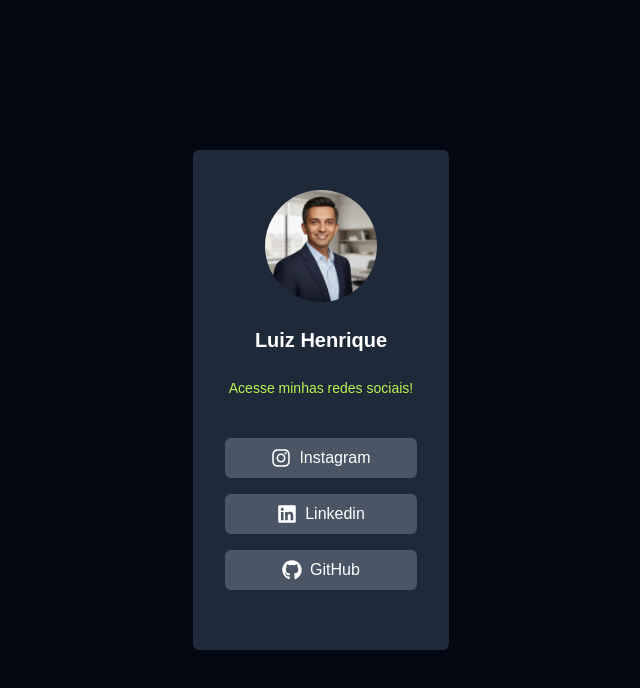
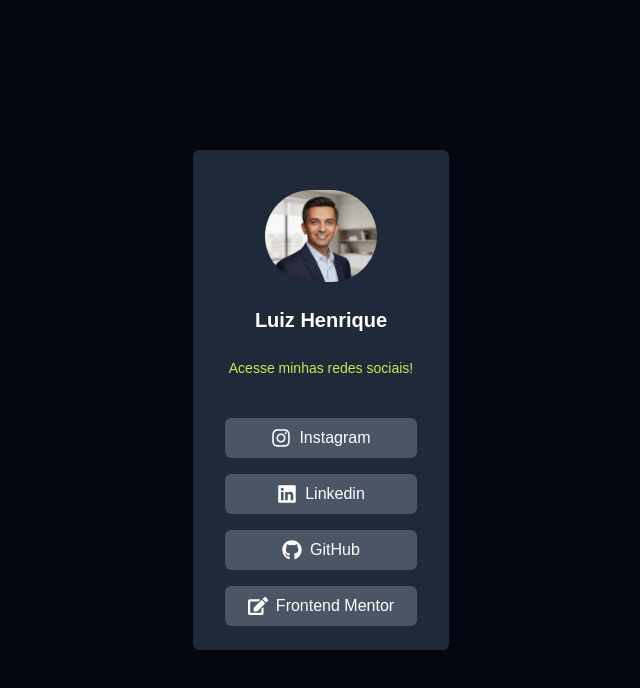
Before and after one commit to LuizzOliveira/pagina-links, a Next.js app: page / in a window 1280 px wide. Shown: the top 688 px of the page, without its empty margins (319-959 px from the left). Built offline with nearby package versions, Linux system fonts and the light colour scheme.

Commit message:
feat: Adicionando rede social.

```diff
--- a/src/components/card/card.tsx
+++ b/src/components/card/card.tsx
@@ -1,6 +1,6 @@
 import Image from "next/image";
 import Button from "./components/Button";
-import { FaInstagram, FaLinkedin, FaGithub } from "react-icons/fa";
+import { FaInstagram, FaLinkedin, FaGithub, FaEdit } from "react-icons/fa";
 
 export default function Card() {
   return (
@@ -31,6 +31,7 @@
           <Button label="Instagram" href="https://www.instagram.com/lluizh_so" icon={FaInstagram} />
           <Button label="Linkedin" href="https://www.linkedin.com/in/luiz-oliveira-2a3879255/" icon={FaLinkedin} />
           <Button label="GitHub" href="https://github.com/LuizzOliveira/" icon={FaGithub} />
+          <Button label="Frontend Mentor" href="https://www.frontendmentor.io/profile/LuizzOliveira" icon={FaEdit} />
         </div>
 
       </div>
```
